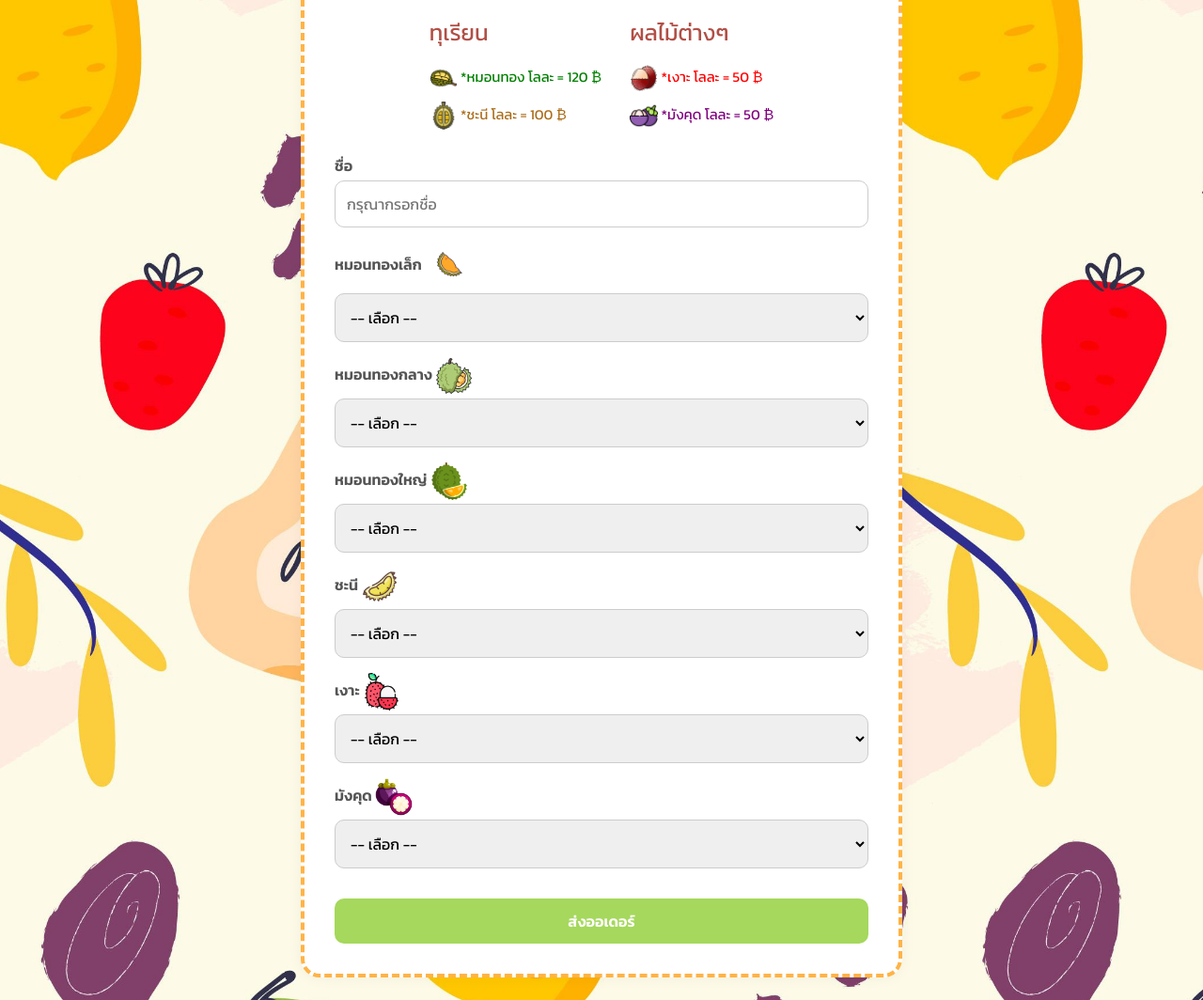
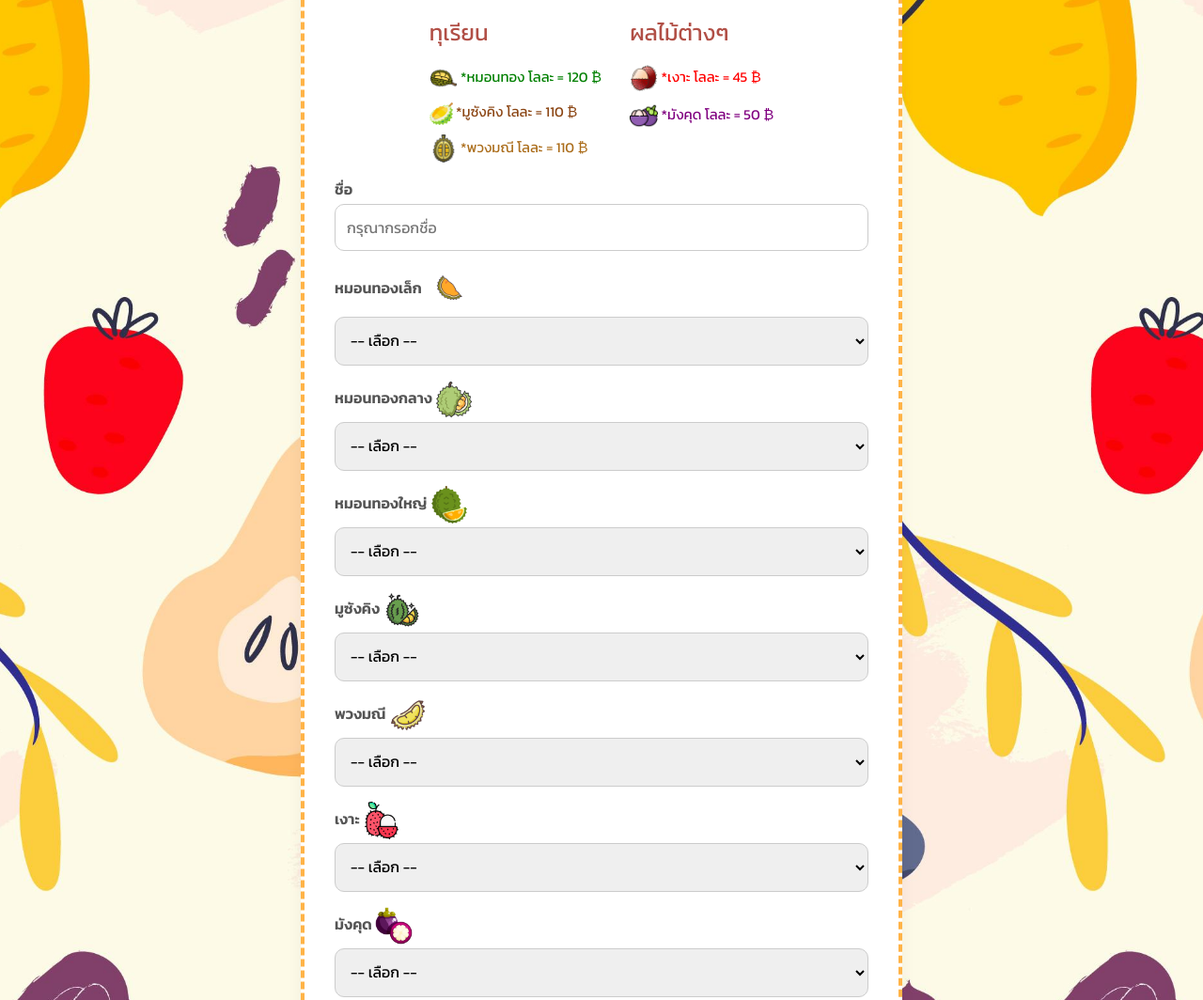
Before and after one commit to aotkub/Fruit-Oder, a plain HTML site: page index.html in a window 1280 px wide. Shown: the part 149-1213 px from the top of the page at 94% size. Drawn offline with nearby package versions, Linux system fonts and the light colour scheme; some packages are replaced by stand-ins of ours; a script that the page names is missing.

Commit message:
update ของ

```diff
--- a/index.html
+++ b/index.html
@@ -39,13 +39,13 @@
           <img src="/images/icon/durian 1.png" alt="durian icon" style="width: 30px;">
           *หมอนทอง โลละ = 120 ₿
         </span>
-        <!-- <span style="color: saddlebrown; font-size: 15px;">
+        <span style="color: saddlebrown; font-size: 15px;">
           <img src="/images/icon/Durio Zibethinus (3).png" alt="durian icon" style="width: 25px;">
-          *นกกระจิบ โลละ = 100 ₿
-        </span> -->
+          *มูซังคิง โลละ = 110 ₿
+        </span>
         <span style="color: rgb(171, 109, 27); font-size: 15px;">
           <img src="/images/icon/chanee (2).png" alt="durian icon" style="width: 30px;">
-          *ชะนี โลละ = 100 ₿
+          *พวงมณี โลละ = 110 ₿
         </span>
       </div>
 
@@ -54,7 +54,7 @@
         <h4>ผลไม้ต่างๆ</h4>
         <span style="color: red; font-size: 15px;">
           <img src="/images/icon/rambutan.png" alt="rambutan icon" style="width: 30px;">
-          *เงาะ โลละ = 50 ₿
+          *เงาะ โลละ = 45 ₿
         </span>
         <span style="color: purple; font-size: 15px;">
           <img src="/images/icon/mangosteen.png" alt="mangosteen icon" style="width: 30px;">
@@ -107,7 +107,7 @@
       <input type="hidden" name="entry.1057992893.other_option_response" id="big-hidden" />
 
       <!-- นกกระจิบ -->
-      <!-- <label>นกกระจิบ <img src="/images/icon/Durio Zibethinus (2).png" alt="icon" style="width: 40px;"></label>
+      <label>มูซังคิง <img src="/images/icon/Durio Zibethinus (2).png" alt="icon" style="width: 40px;"></label>
       <select name="entry.1864900719" id="durio-Zibethinus">
         <option value="">-- เลือก --</option>
         <option value="1">1 ลูก</option>
@@ -117,10 +117,10 @@
         <option value="__other_option__">จำนวนที่ต้องการ</option>
       </select>
       <input type="number" id="durio-Zibethinus-other" class="other-input" placeholder="จำนวนกี่ลูก" />
-      <input type="hidden" name="entry.1864900719.other_option_response" id="durio-Zibethinus-hidden" /> -->
+      <input type="hidden" name="entry.1864900719.other_option_response" id="durio-Zibethinus-hidden" />
 
       <!-- ชะนี -->
-      <label>ชะนี <img src="/images/icon/chanee.png" alt="icon" style="width: 40px;"></label>
+      <label>พวงมณี <img src="/images/icon/chanee.png" alt="icon" style="width: 40px;"></label>
       <select name="entry.1383881686" id="cha-nee">
         <option value="">-- เลือก --</option>
         <option value="1">1 ลูก</option>
--- a/main.js
+++ b/main.js
@@ -2,7 +2,7 @@ const fields = [
     { selectId: "small", otherId: "small-other", hiddenId: "small-hidden" },
     { selectId: "mid", otherId: "mid-other", hiddenId: "mid-hidden" },
     { selectId: "big", otherId: "big-other", hiddenId: "big-hidden" },
-    // { selectId: "durio-Zibethinus", otherId: "durio-Zibethinus-other", hiddenId: "durio-Zibethinus-hidden" },
+    { selectId: "durio-Zibethinus", otherId: "durio-Zibethinus-other", hiddenId: "durio-Zibethinus-hidden" },
     { selectId: "cha-nee", otherId: "cha-nee-other", hiddenId: "cha-nee-hidden" },
     { selectId: "rambutan", otherId: "rambutan-other", hiddenId: "rambutan-hidden" },
     { selectId: "mangosteen", otherId: "mangosteen-other", hiddenId: "mangosteen-hidden" }
```
